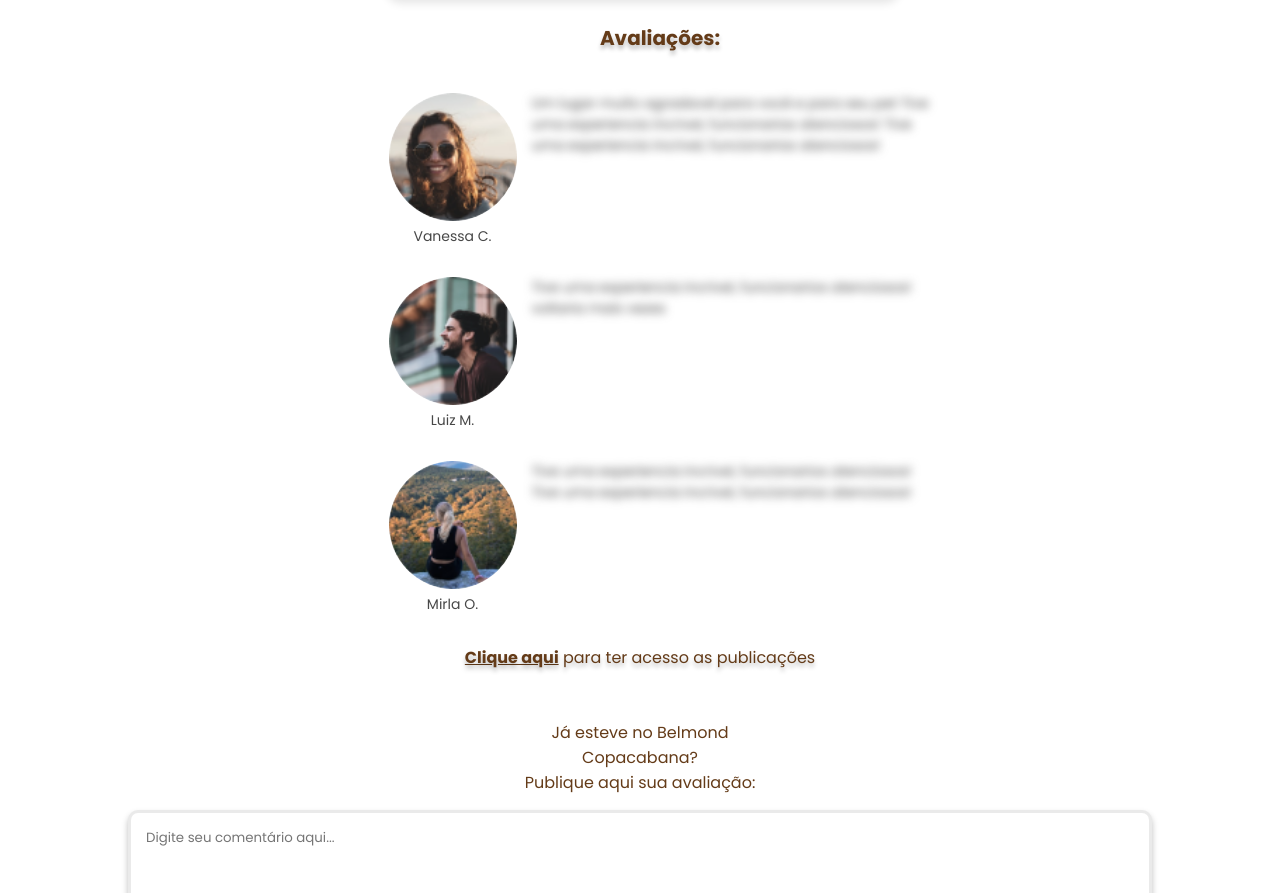
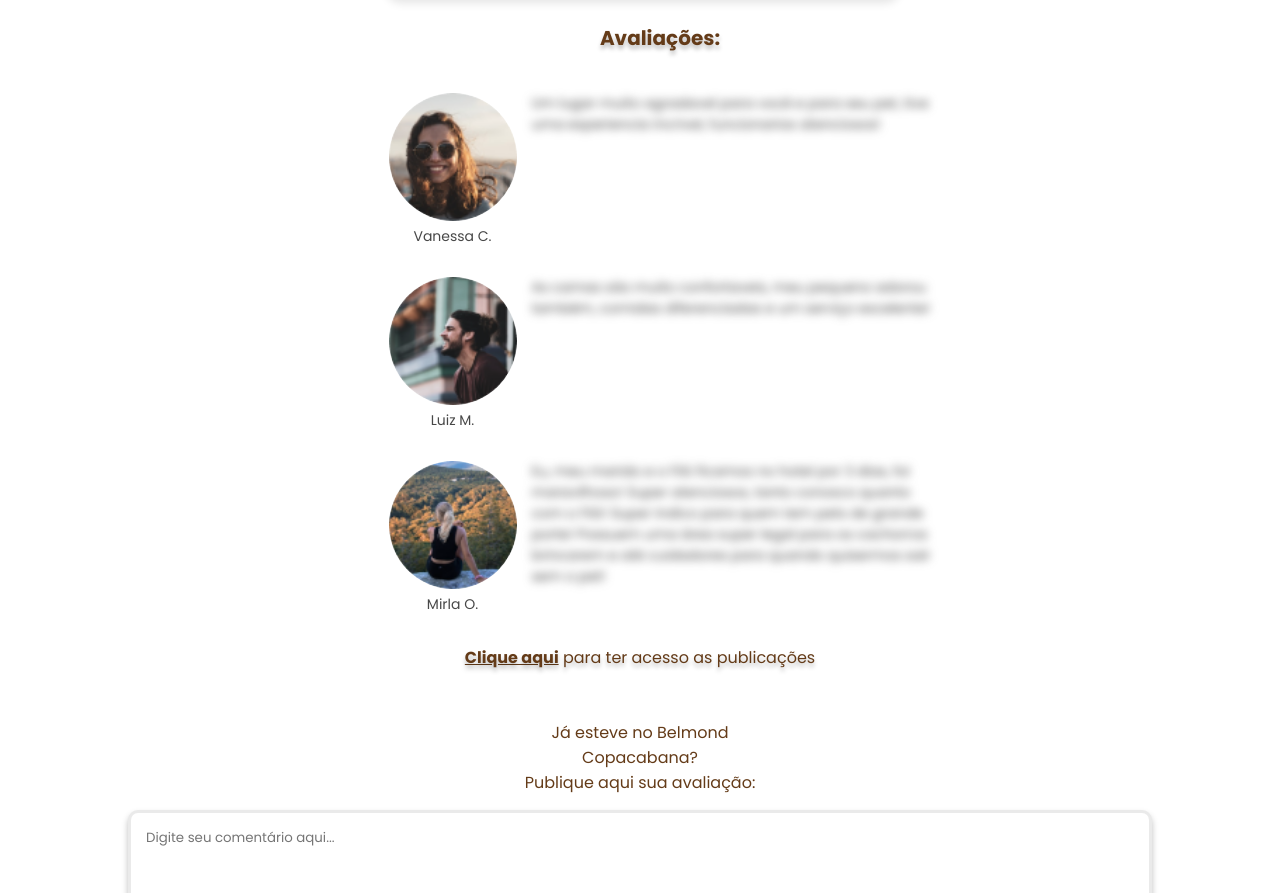
Before and after one commit to estartandodevs-course/barking-pets, a React (Create React App) app: page /description_hotel/1 in a window 1280 px wide. Shown: the part 1239-2132 px from the top of the page. Built offline with nearby package versions, Linux system fonts and the light colour scheme.

Commit message:
criado outros comentarios para popular o componente de comentarios

```diff
--- a/src/pages/HotelDescription/index.js
+++ b/src/pages/HotelDescription/index.js
@@ -131,19 +131,19 @@ const HotelDescription = () => {
             <C.PublishedComment
               image={comment1}
               name="Vanessa C."
-              text="Um lugar muito agradavel para você e para seu pet Tive uma experiencia incrivel, funcionarios atenciosos! Tive uma experiencia incrivel, funcionarios atenciosos!"
+              text="Um lugar muito agradavel para você e para seu pet, tive uma experiencia incrivel, funcionarios atenciosos!"
               blur={!isLogged}
             />
             <C.PublishedComment
               image={comment2}
               name="Luiz M."
-              text="Tive uma experiencia incrivel, funcionarios atenciosos! voltaria mais vezes"
+              text="As camas são muito confortaveis, meu pequeno adorou também, comidas diferenciadas e um serviço excelente!"
               blur={!isLogged}
             />
             <C.PublishedComment
               image={comment3}
               name="Mirla O."
-              text="Tive uma experiencia incrivel, funcionarios atenciosos! Tive uma experiencia incrivel, funcionarios atenciosos!"
+              text="Eu, meu marido e o Filó ficamos no hotel por 3 dias, foi maravilhoso! Super atenciosos, tanto conosco quanto com o Filó! Super indico para quem tem pets de grande porte! Possuem uma área super legal para os cachorros brincarem e até cuidadores para quando quisermos sair sem o pet!"
               blur={!isLogged}
             />
           </div>
```
